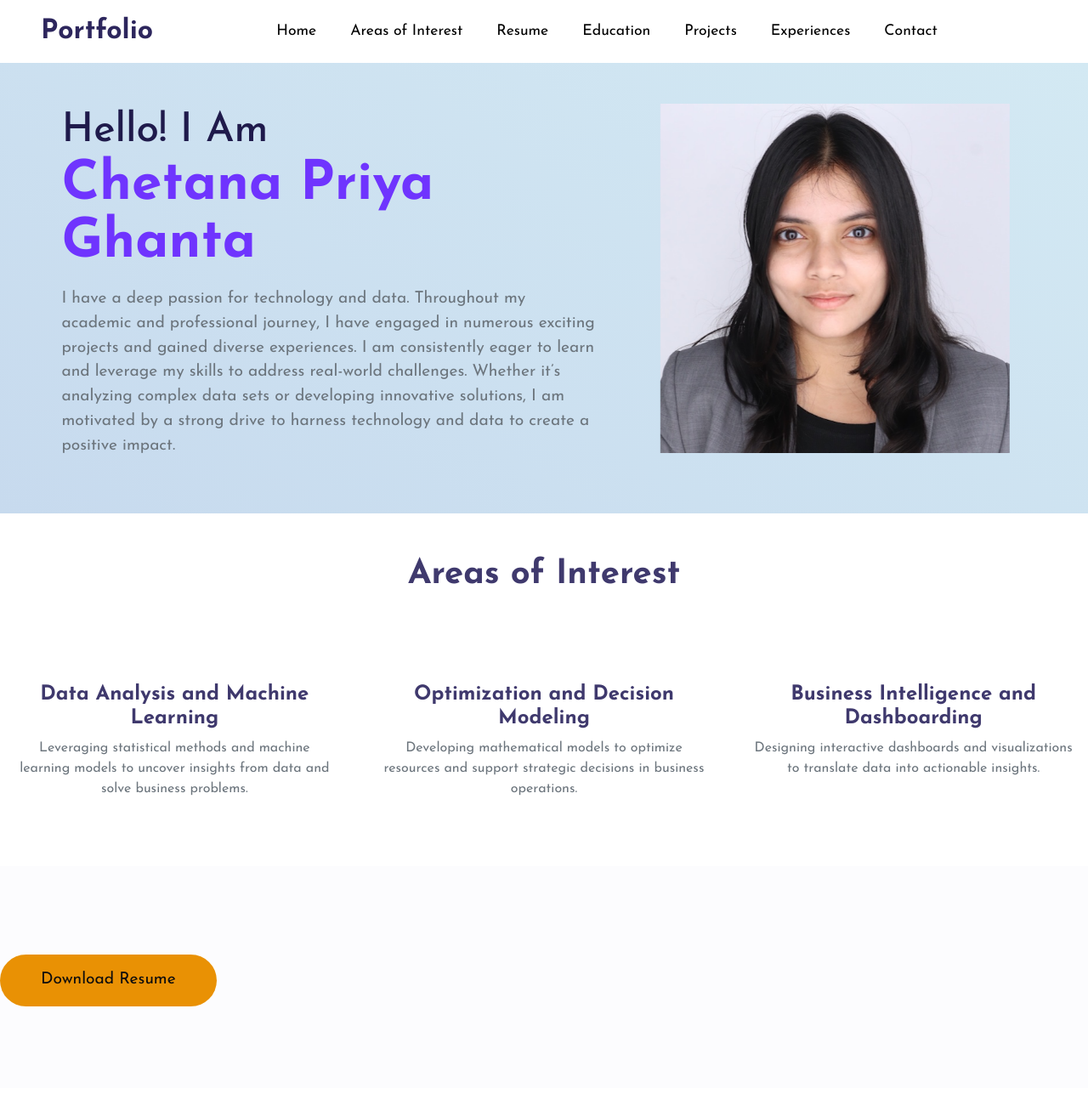
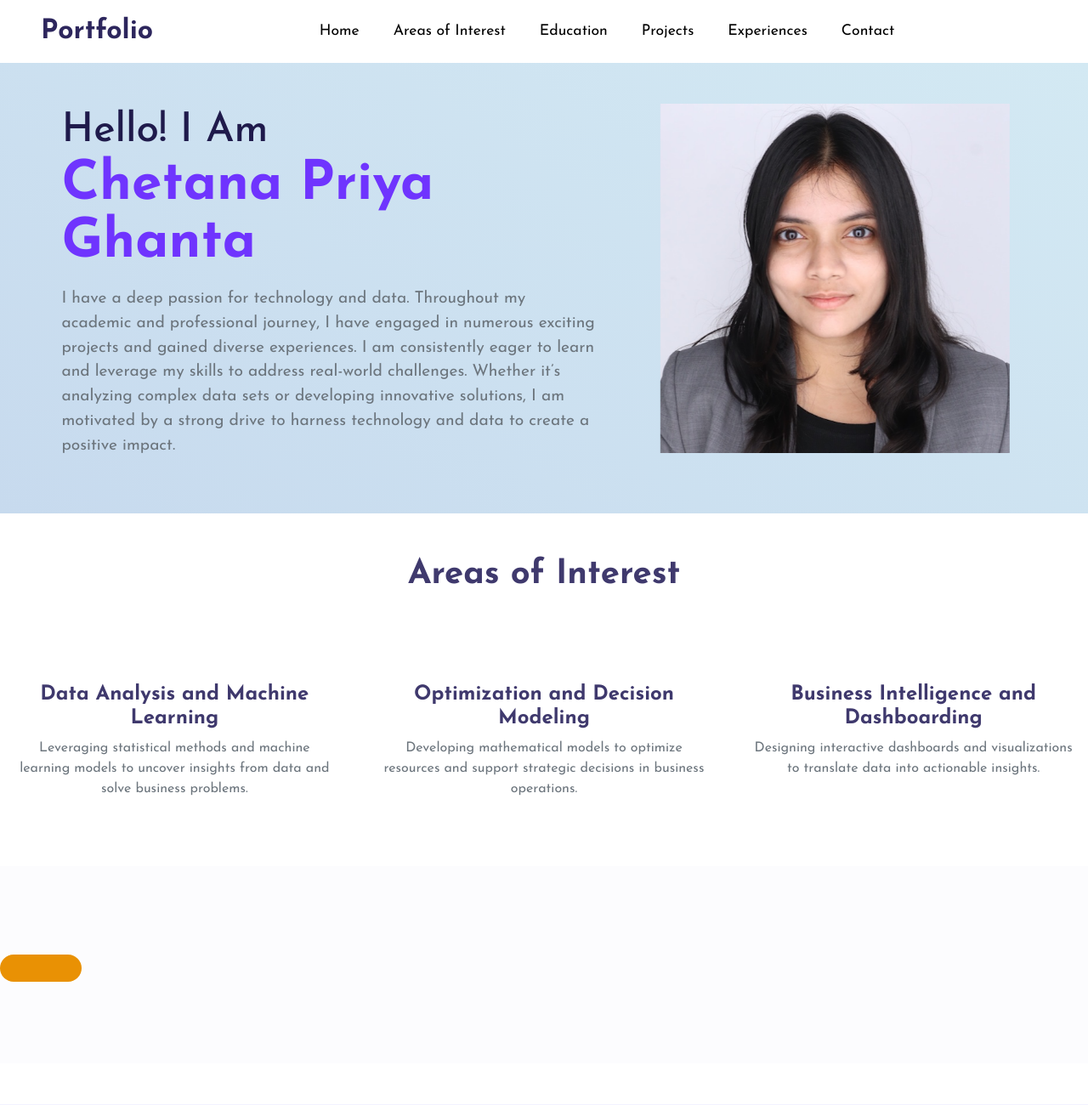
Before and after one commit to ChetanaGPriya/portfolio-priya, a plain HTML site: page index.html in a window 1280 px wide. Shown: the top 1300 px of the page at 85% size. Drawn offline with nearby package versions, Linux system fonts and the light colour scheme; a script that the page names is missing.

Commit message:
Update index.html

```diff
--- a/index.html
+++ b/index.html
@@ -67,9 +67,7 @@
             <li class="nav-item">
               <a class="nav-link" href="#service">Areas of Interest</a>
             </li>
-            <li class="nav-item">
-              <a class="nav-link" href="#about">Resume</a>
-            </li>
+
             <li class="nav-item">
                 <a class="nav-link" href="#education">Education</a>
               </li>
@@ -208,12 +206,7 @@
             </p>
             <button class="c-btn h-btn mt-3 py-3 px-5 rounded-pill">
               <!-- here download attribute is used for adding download functionality to button  -->
-              <a
-                href="RESUME-Chetana_Priya_Ghanta-baa.pdf"
-                download="SampleCV"
-                style="text-decoration: none;color: rgb(14, 13, 13);"
-                >Download Resume</a
-              >
+
             </button><br><br><br>
           </div>
         </div>
```
